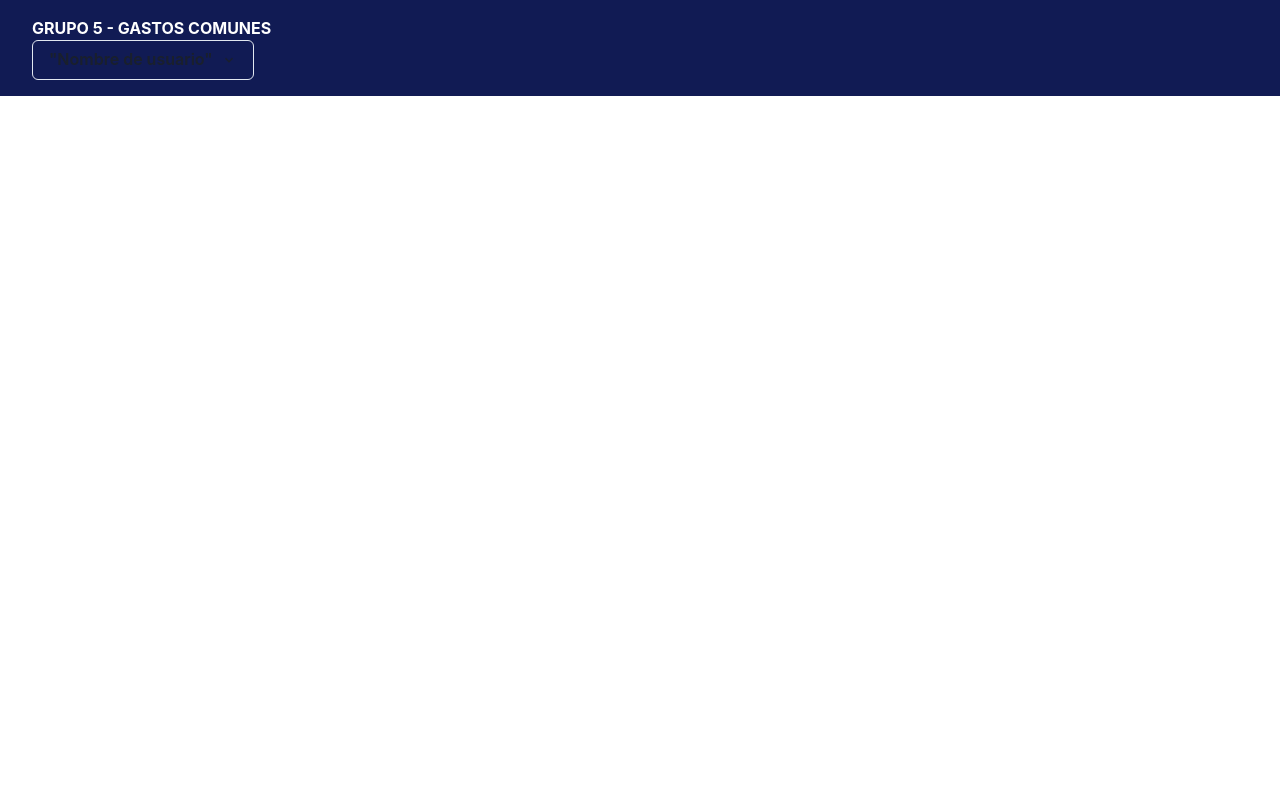
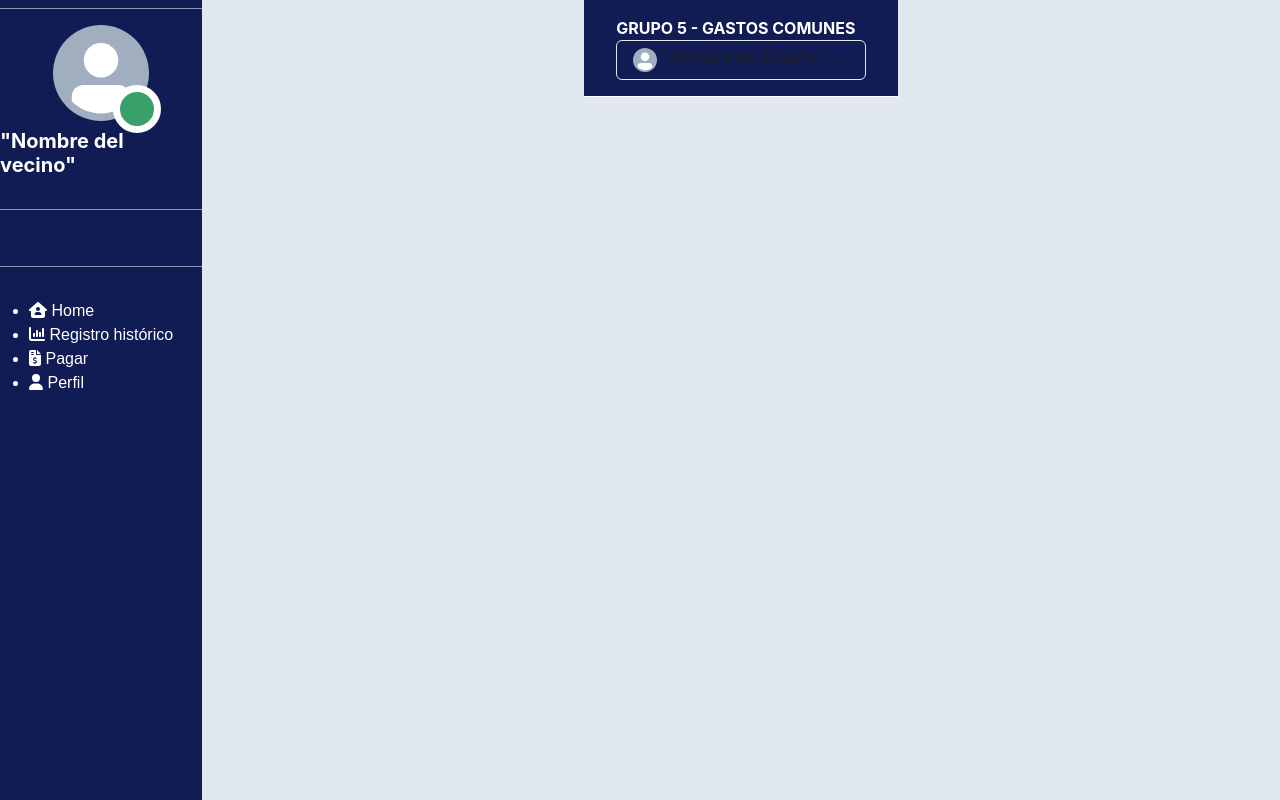
Before and after one commit to Equipo1Software/front, a Next.js app: page /user/payment in a window 1280 px wide. Shown: the top 800 px of the page. Built offline with nearby package versions, Linux system fonts and the light colour scheme.

Commit message:
ordenadno side/nav

```diff
--- a/pages/components/Navbar.js
+++ b/pages/components/Navbar.js
@@ -1,29 +1,33 @@
-import { Menu, MenuButton, MenuList, MenuItem, MenuItemOption, MenuGroup, MenuOptionGroup, MenuDivider, Button, HamburgerIcon } from '@chakra-ui/react'
+import { Menu, MenuButton, MenuList, Avatar, AvatarBadge, MenuItem, MenuItemOption, MenuGroup, MenuOptionGroup, MenuDivider, Button, HamburgerIcon, VStack } from '@chakra-ui/react'
 import { ChevronDownIcon } from '@chakra-ui/icons'
 import { FontAwesomeIcon } from '@fortawesome/react-fontawesome'
-import { faRightFromBracket,faUser } from '@fortawesome/free-solid-svg-icons'
+import { faRightFromBracket, faUser } from '@fortawesome/free-solid-svg-icons'
 
 
 
 const Navbar = () => {
     return (
+        <VStack spacing={4} >
             <div className="navbar">
                 <h1> <b>GRUPO 5 - GASTOS COMUNES</b> </h1>
 
                 <div className='userButton'>
-                <Menu>
-                    <MenuButton as={Button} variant='outline' rightIcon={<ChevronDownIcon />}>
-                        "Nombre de usuario"
+                    <Menu >
+                        <MenuButton as={Button} variant='outline' rightIcon={<ChevronDownIcon />} _expanded={{ bg: '#111B54' }} _hover={{ bg: 'gray.400' }}  >
+                            <Avatar size={'xs'}>
+                            </Avatar> "Nombre de usuario"
                         </MenuButton>
-                    <MenuList>
-                        <MenuItem> <FontAwesomeIcon icon={faUser} /> Perfil</MenuItem>
-                        <MenuItem> <FontAwesomeIcon  icon={faRightFromBracket} /> Cerrar sesión</MenuItem>
+                        <MenuList bg={'#111B54'}>
+                            <MenuItem bg={'#111B54'}> <FontAwesomeIcon icon={faUser} /> Perfil</MenuItem>
+                            <MenuItem bg={'#111B54'}> <FontAwesomeIcon icon={faRightFromBracket} /> Cerrar sesión</MenuItem>
                         </MenuList>
                     </Menu>
                 </div>
 
 
             </div>
+        </VStack>
+
     )
 }
 
--- a/pages/gastos/[gastos].jsx
+++ b/pages/gastos/[gastos].jsx
@@ -3,6 +3,8 @@ import { useState } from 'react'
 import { useRouter } from "next/router"
 import {getGastosVecino} from "../../data/gastos"
 import {getUser} from "../../data/user"
+import Sidebar from '../components/Sidebar'
+import Navbar from '../components/Navbar'
 import Cookies from 'js-cookie'
 import axios from "axios"
 
@@ -63,6 +65,9 @@ const gastos = ({data,data2})=>{
     return (
 
             <TableContainer display={'flex'} flexDirection={'column'} my={'60px'}>
+
+                <Navbar/>
+                <Sidebar/>
             <Heading width={'620px'} fontSize='xl'>Bienvenid@ {user.nombre} su lista de gastos comunes es:</Heading>
             <Table my={10} variant='simple' colorScheme='teal' backgroundColor={'#BAD1C2'}>
                 <Thead>
--- a/pages/user/payment.jsx
+++ b/pages/user/payment.jsx
@@ -1,11 +1,25 @@
+import { Container, Button, Heading, Text, Box, Stack, Flex, VStack, Avatar, AvatarBadge, AvatarGroup, Divider, Link, HStack, Card, CardHeader, CardBody, CardFooter, SimpleGrid } from '@chakra-ui/react'
 import Navbar from '../components/Navbar';
 import Sidebar from '../components/Sidebar';
 
-const payment = ()=>{
-    return(
+const payment = () => {
+    return (
         <div className="payment">
-            <Navbar/>
 
+            <div className="flex">
+                <div className="content">
+
+                    <Container margin={'0'} p={'0'} maxW={'full'} display={'flex'}>
+                        <Sidebar />
+                        <VStack bg={"gray.200"} width={'full'} height={'container.lg'}>
+                            <Navbar />
+                        </VStack>
+                    </Container>
+
+
+
+                </div>
+            </div>
         </div>
     );
 }
```
Also changed, not shown: pages/components/Sidebar.js (+6 -3 lines). Lines whose indentation alone changed are shown as unchanged.
